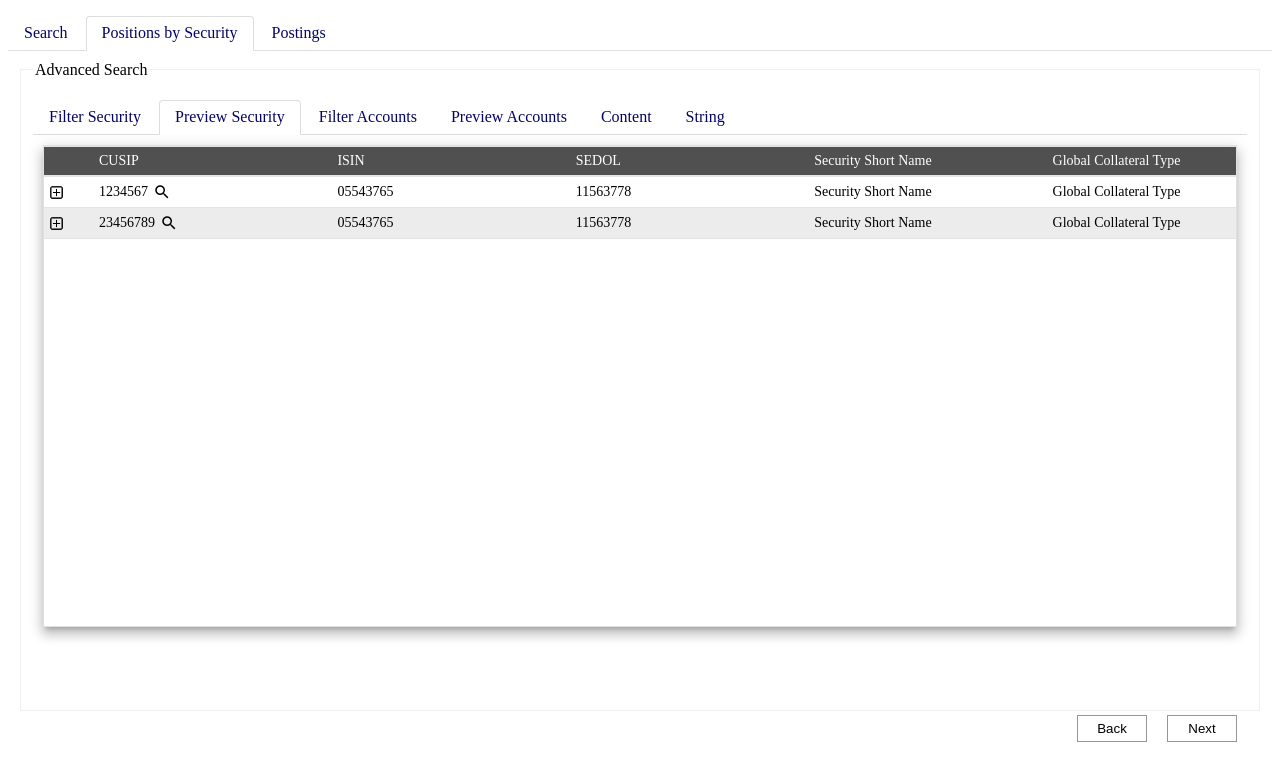
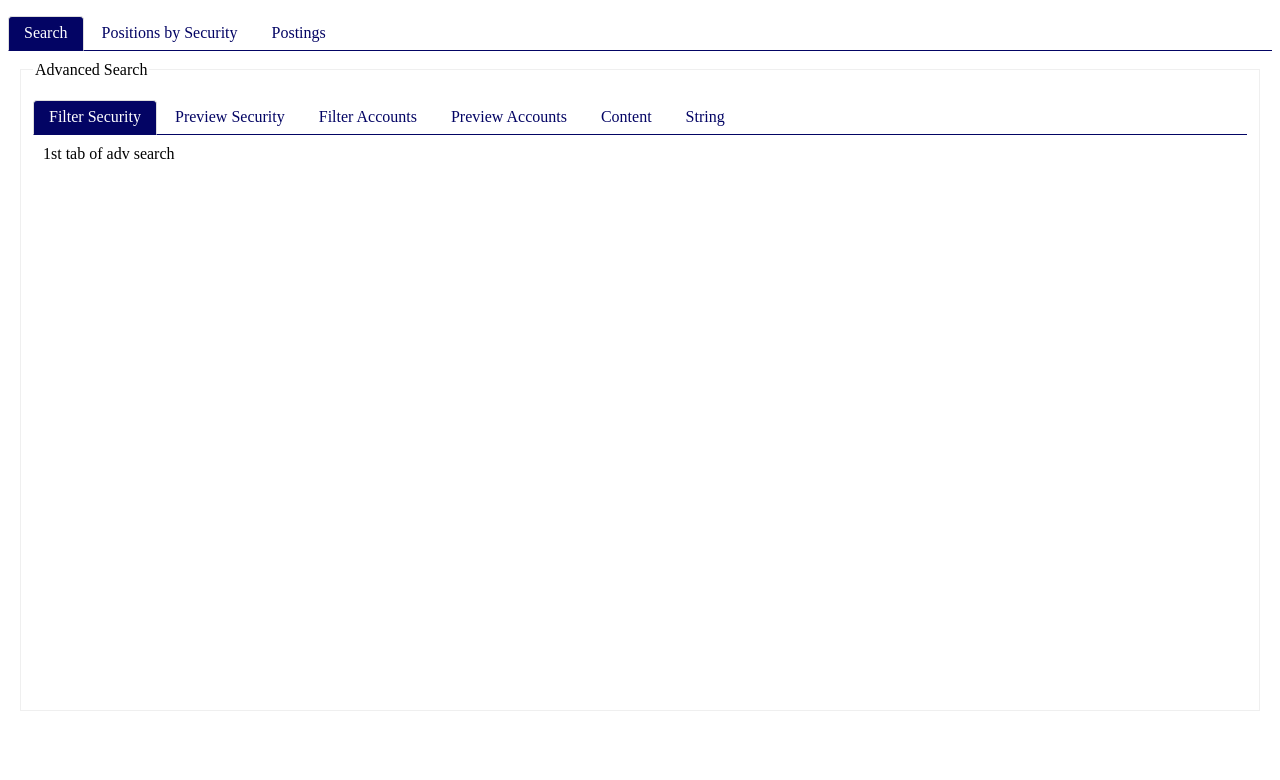
Before and after one commit to AsdoshDev/ModifiedNgTable, an Angular app: page / in a window 1280 px wide. Shown: the top 780 px of the page. Built offline with nearby package versions, Linux system fonts and the light colour scheme.

Commit message:
tabs hang fix n css changes

```diff
--- a/src/app/components/gsr-tabs/gsr-tabs.component.css
+++ b/src/app/components/gsr-tabs/gsr-tabs.component.css
@@ -1,7 +1,13 @@
+
+
 /* TABS */
 
+/*
 .nav-tabs {
-    border-bottom: 1px solid #ddd;
+  border-bottom: 1px solid #ddd;
+} */
+.nav-tabs {
+    border-bottom: 1px solid #030464;
   }
   .nav {
     padding-left: 0;
@@ -18,12 +24,23 @@
     display: block;
   }
 
-  .nav-tabs>li>a:hover {
+
+
+  /* .nav-tabs>li>a:hover {
     border-color: #eee #eee #ddd;
   }
   .nav>li>a:hover, .nav>li>a:focus {
     text-decoration: none;
     background-color: #eee;
+
+  } */
+
+  .nav-tabs>li>a:hover {
+    border-color: #030464  #030464 #030464;
+  }
+  .nav>li>a:hover, .nav>li>a:focus {
+    text-decoration: none;
+    background-color: #fff;
 
   }
   .nav-tabs>li>a {
@@ -67,12 +84,22 @@
     box-sizing: border-box;
   }
 
-  .nav-tabs>li.active>a, .nav-tabs>li.active>a:hover, .nav-tabs>li.active>a:focus {
-    /* color: #555; */
+
+
+  /* .nav-tabs>li.active>a, .nav-tabs>li.active>a:hover, .nav-tabs>li.active>a:focus {
     color:#030464;
     background-color: #fff;
     border: 1px solid #ddd;
     border-bottom-color: transparent;
+  } */
+
+  .nav-tabs>li.active>a, .nav-tabs>li.active>a:hover, .nav-tabs>li.active>a:focus {
+    /* color: #555; */
+
+    color:#fff;
+    background-color: #030464;
+    border: 1px solid #ddd;
+    border-bottom-color: #030464;
   }
 
   .nav-tabs>li.disabled,.nav-tabs>li.disabled>a, .nav-tabs>li.disabled>a:hover, .nav-tabs>li.disabled>a:focus {
--- a/src/app/components/gsr-tabs/gsr-tabs.component.ts
+++ b/src/app/components/gsr-tabs/gsr-tabs.component.ts
@@ -25,7 +25,8 @@ export class GsrTabsComponent implements OnInit {
   }
 
   ngOnInit() {
-    this.tabs[1].isClicked = "active";
+    // this.tabs.forEach(tab => tab.isClicked = "");
+    this.tabs[0].isClicked = "active";
   }
 
   ngAfterViewInit() {
--- a/src/app/dummy/dummy.component.html
+++ b/src/app/dummy/dummy.component.html
@@ -1,25 +1,29 @@
 <gsr-tabs (passTabIndex)="selectedTab=$event" [tabNavigation]=false [tabs]="tabs">
   <div class="tab-content">
 
-    <ng-container *ngIf="!selectedTab || selectedTab.index == 0">
+    <ng-container *ngIf="!selectedTab || (selectedTab && selectedTab.index == 0)">
 
       <fieldset>
         <legend>Advanced Search</legend>
-        <gsr-tabs (passTabIndex)="selectedSearchTab=$event" [tabNavigation]= true [tabs]="searchTabs">
-                <div class="tab-content">
-                        <ng-container *ngIf="!selectedSearchTab || selectedSearchTab.index == 1">
-                                <gsr-table [records] = "records1" [columnHeaders]="columnHeaders1" [dataObj]="icData1" [columnHeaderInfo]="tableInfo6"></gsr-table>
-                        </ng-container>
-                        <ng-container *ngIf="selectedSearchTab && selectedSearchTab.index == 3">
-                            <gsr-table [records] = "records2" [columnHeaders]="columnHeaders2" [dataObj]="icData2" [columnHeaderInfo]="tableInfo6"></gsr-table>
-                    </ng-container>
-                </div>
+        <gsr-tabs (passTabIndex)="selectedSearchTab=$event" [tabNavigation]=t rue [tabs]="searchTabs">
+          <div class="tab-content">
+            <ng-container *ngIf="!selectedSearchTab || (selectedSearchTab && selectedSearchTab.index == 0)">
+              <div>1st tab of adv search</div>
+            </ng-container>
+            <ng-container *ngIf="selectedSearchTab && selectedSearchTab.index == 1">
+              <gsr-table [records]="records1" [columnHeaders]="columnHeaders1" [dataObj]="icData1" [columnHeaderInfo]="tableInfo6"></gsr-table>
+            </ng-container>
+            <ng-container *ngIf="selectedSearchTab && selectedSearchTab.index == 3">
+              <gsr-table [records]="records2" [columnHeaders]="columnHeaders2" [dataObj]="icData2" [columnHeaderInfo]="tableInfo6"></gsr-table>
+            </ng-container>
+          </div>
         </gsr-tabs>
       </fieldset>
     </ng-container>
 
     <ng-container *ngIf="selectedTab && selectedTab.index == 1">
-      <div class="details-pane" *ngIf="tableInfo.level === 1">Level 1 details</div><div class="details-pane" *ngIf="tableInfo.level === 2">Level 2 details of {{icData.id}} No. {{tableInfo.index}} </div>
+      <div class="details-pane" *ngIf="tableInfo.level === 1">Level 1 details</div>
+      <div class="details-pane" *ngIf="tableInfo.level === 2">Level 2 details of {{icData.id}} No. {{tableInfo.index}} </div>
       <div class="details-pane" *ngIf="tableInfo.level === 3">
         Level 3 details of Company No {{tableInfo.index + 1}}
       </div>
--- a/src/styles.css
+++ b/src/styles.css
@@ -113,6 +113,8 @@
   min-height: 30px;
   align-items: center;
   display: flex;
+  /* border-right: 1px solid #c5c5c5; */
+
 }
 
 .gsr-row:last-child>.gsr-column{
@@ -185,7 +187,8 @@
 
 .gsr-row.header.level-2>.gsr-column {
   width: 100%;
-  text-align: center;
+  /* text-align: center; */
+  justify-content: center;
 }
 
 /*
@@ -315,3 +318,8 @@ fieldset{
   border-style: solid;
   border-width: 1px;
 }
+
+
+.gsr-modal-content .gsr-table{
+  box-shadow: none;
+}
```
